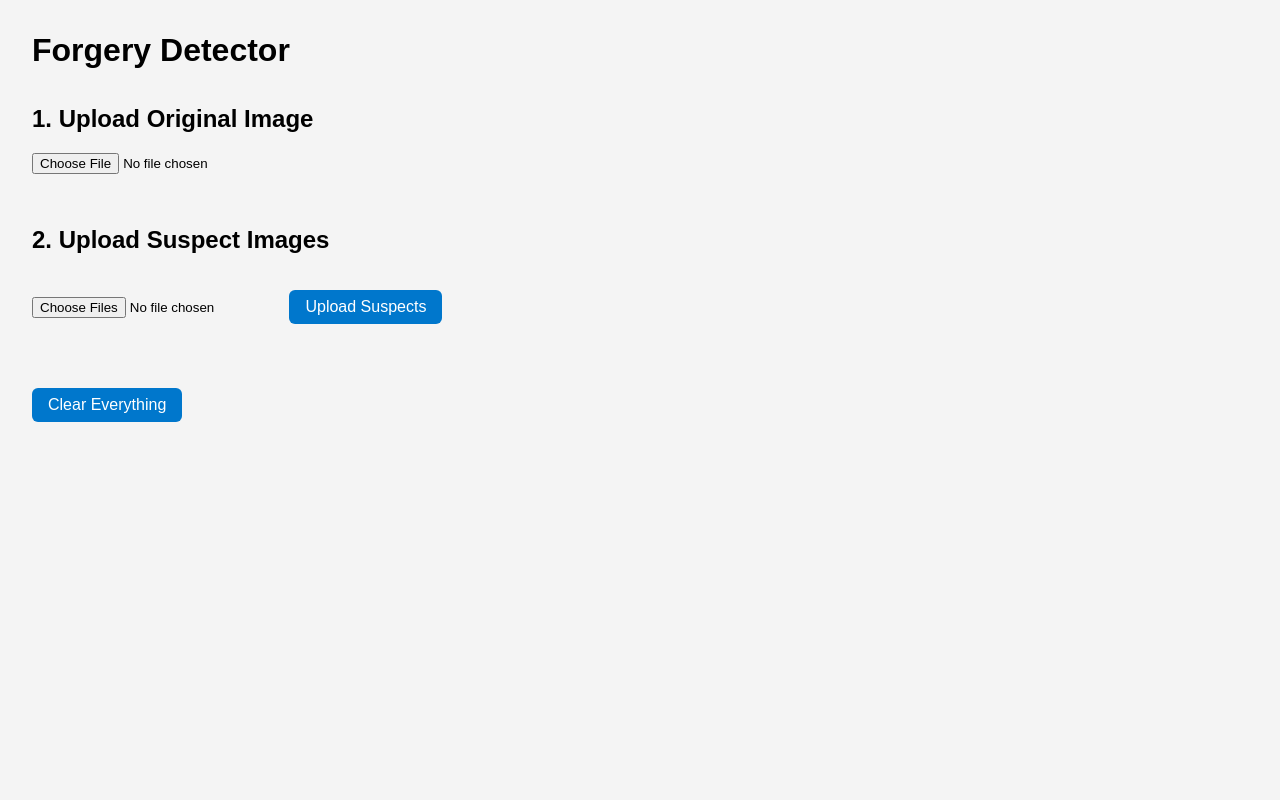
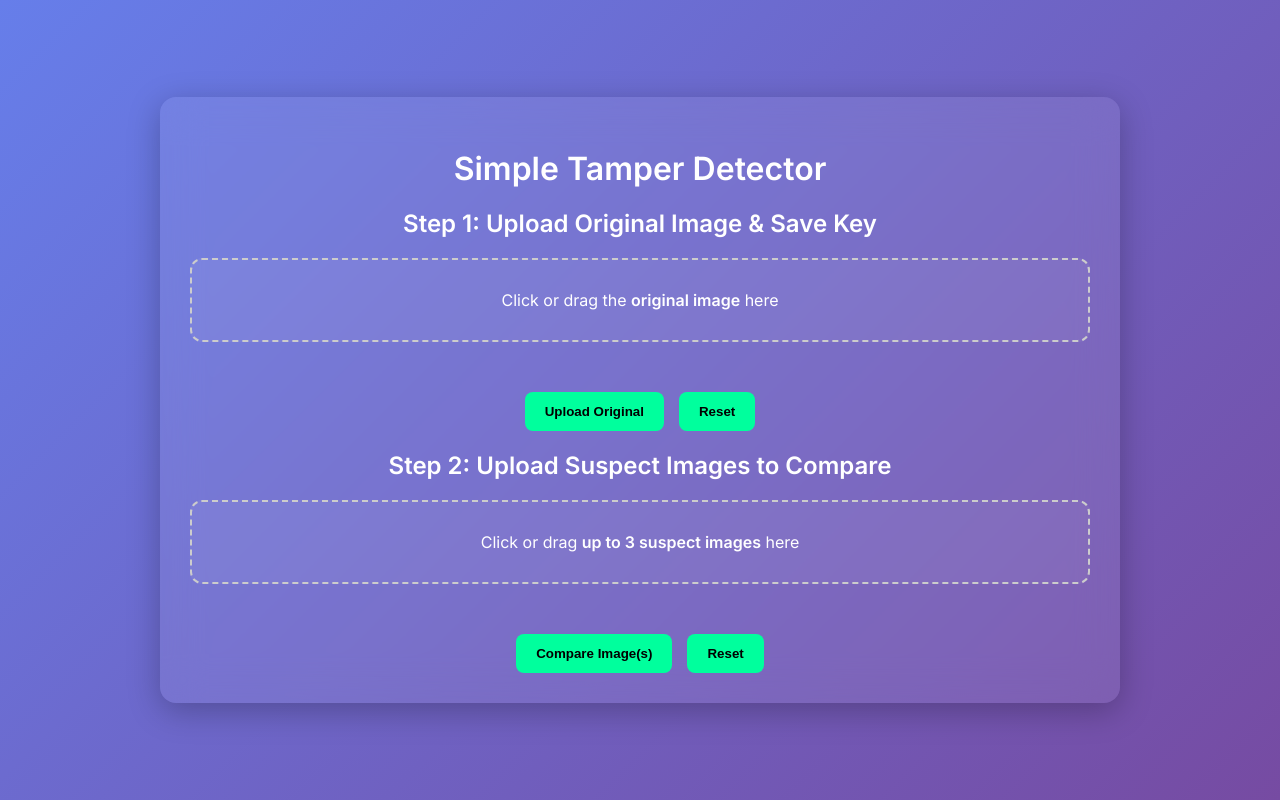
Before and after one commit to sbdy1/Photo-Tampering-Detection, a Flask app: page / in a window 1280 px wide. Run offline with Flask 3, Linux system fonts and the light colour scheme.

Commit message:
Update index.html

```diff
--- a/templates/index.html
+++ b/templates/index.html
@@ -1,139 +1,258 @@
 <!DOCTYPE html>
 <html lang="en">
 <head>
-    <meta charset="UTF-8">
-    <title>Forgery Detector</title>
+  <meta charset="UTF-8" />
+  <title>Simple Tamper Detector</title>
+  <link href="https://fonts.googleapis.com/css2?family=Inter:wght@400;600&display=swap" rel="stylesheet">
   <style>
     body {
-            font-family: sans-serif;
-            margin: 2em;
-            background-color: #f4f4f4;
+      margin: 0;
+      font-family: 'Inter', sans-serif;
+      background: linear-gradient(135deg, #667eea, #764ba2);
+      min-height: 100vh;
+      display: flex;
+      align-items: center;
+      justify-content: center;
+      color: white;
     }
-        h2 {
-            margin-top: 1.5em;
+
+    .container {
+      background: rgba(255, 255, 255, 0.08);
+      backdrop-filter: blur(20px);
+      border-radius: 16px;
+      padding: 30px;
+      width: 90%;
+      max-width: 900px;
+      box-shadow: 0 8px 32px rgba(0, 0, 0, 0.25);
     }
-        .preview-container {
+
+    h1, h2 {
+      text-align: center;
+    }
+
+    form {
+      display: flex;
+      flex-direction: column;
+      gap: 15px;
+      margin-top: 15px;
+    }
+
+    .upload-zone {
+      border: 2px dashed #ccc;
+      padding: 30px;
+      border-radius: 12px;
+      background-color: rgba(255, 255, 255, 0.05);
+      text-align: center;
+      cursor: pointer;
+      transition: border-color 0.3s, background 0.3s;
+    }
+
+    .upload-zone:hover,
+    .upload-zone.dragover {
+      border-color: #00ff9d;
+      background-color: rgba(0, 255, 157, 0.1);
+    }
+
+    input[type="file"] {
+      display: none;
+    }
+
+    .preview {
       display: flex;
       flex-wrap: wrap;
-            gap: 1em;
-            margin-top: 1em;
+      gap: 15px;
+      margin-top: 10px;
+      justify-content: center;
     }
-        .preview-container img {
+
+    .preview img {
+      max-width: 300px;
       max-height: 300px;
-            border: 2px solid #ccc;
+      border-radius: 10px;
+      border: 2px solid #fff;
+      object-fit: contain;
+    }
+
+    button {
+      padding: 12px 20px;
+      background: #00ff9d;
+      border: none;
+      color: black;
+      font-weight: bold;
       border-radius: 8px;
-            background: white;
-            padding: 4px;
+      cursor: pointer;
+      transition: background 0.3s;
+      width: fit-content;
+      align-self: center;
+      margin-top: 5px;
     }
-        button {
-            margin-top: 1em;
-            padding: 0.5em 1em;
-            font-size: 1em;
-            border-radius: 6px;
-            border: none;
-            background-color: #0077cc;
-            color: white;
-            cursor: pointer;
+
+    button:hover {
+      background: #00c47c;
     }
-        button:hover {
-            background-color: #005fa3;
+
+    .buttons-row {
+      display: flex;
+      justify-content: center;
+      gap: 15px;
+      margin-top: 5px;
+      flex-wrap: wrap;
     }
-        .section {
-            margin-bottom: 2em;
+
+    .status {
+      text-align: center;
+      margin-top: 10px;
+    }
+
+    .result-images {
+      margin-top: 20px;
+      text-align: center;
+    }
+
+    .result-images img {
+      max-width: 100%;
+      border-radius: 8px;
+      margin-top: 10px;
+      border: 2px solid white;
+    }
+
+    .result-images .multiple-img {
+      max-width: 300px;
+      margin: 10px auto;
+      display: inline-block;
     }
   </style>
 </head>
 <body>
 
-    <h1>Forgery Detector</h1>
+<div class="container">
+  <h1>Simple Tamper Detector</h1>
 
-    <div class="section">
-        <h2>1. Upload Original Image</h2>
-        <input type="file" id="originalInput" accept="image/*">
-        <div id="originalPreview" class="preview-container"></div>
+  <h2>Step 1: Upload Original Image & Save Key</h2>
+  <form method="POST" enctype="multipart/form-data" action="/upload_original" id="original-form">
+    <label class="upload-zone" id="original-zone">
+      Click or drag the <strong>original image</strong> here
+      <input type="file" name="original" id="original-input" accept="image/*" required>
+    </label>
+    <div class="preview" id="original-preview"></div>
+    <div class="buttons-row">
+      <button type="submit">Upload Original</button>
+      <button type="button" id="original-reset">Reset</button>
     </div>
+  </form>
 
-    <div class="section">
-        <h2>2. Upload Suspect Images</h2>
-        <input type="file" id="suspectsInput" multiple accept="image/*">
-        <button onclick="uploadSuspects()">Upload Suspects</button>
-        <div id="suspectStatus"></div>
-        <div id="processedPreview" class="preview-container"></div>
+  {% if original_img %}
+  <div class="result-images">
+    <h3>Original Image:</h3>
+    <img src="{{ url_for('static', filename='uploads/' + original_img) }}" alt="Original Image" />
   </div>
+  {% endif %}
 
-    <div class="section">
-        <button onclick="clearAll()">Clear Everything</button>
+  <h2>Step 2: Upload Suspect Images to Compare</h2>
+  <form method="POST" enctype="multipart/form-data" action="/upload_suspects" id="suspect-form">
+    <label class="upload-zone" id="suspect-zone">
+      Click or drag <strong>up to 3 suspect images</strong> here
+      <input type="file" name="suspects" id="suspect-input" multiple accept="image/*" required>
+    </label>
+    <div class="preview" id="suspect-preview"></div>
+    <div class="buttons-row">
+      <button type="submit">Compare Image(s)</button>
+      <button type="button" id="suspect-reset">Reset</button>
+    </div>
+  </form>
+
+  {% if processed_imgs %}
+  <div class="result-images">
+    <h3>Processed Images with Tampering Highlighted:</h3>
+    {% for img in processed_imgs %}
+    <img src="{{ url_for('static', filename='uploads/' + img) }}" alt="Processed Image" class="multiple-img" />
+    {% endfor %}
+  </div>
+  {% endif %}
+
+  {% with messages = get_flashed_messages() %}
+  {% if messages %}
+  <div class="status">
+    {% for message in messages %}
+    <p>{{ message }}</p>
+    {% endfor %}
+  </div>
+  {% endif %}
+  {% endwith %}
 </div>
 
 <script>
-        const originalInput = document.getElementById('originalInput');
-        const suspectsInput = document.getElementById('suspectsInput');
-        const originalPreview = document.getElementById('originalPreview');
-        const processedPreview = document.getElementById('processedPreview');
-        const suspectStatus = document.getElementById('suspectStatus');
+  function setupPreview(inputId, previewId, maxFiles = 1) {
+    const input = document.getElementById(inputId);
+    const preview = document.getElementById(previewId);
 
-        originalInput.addEventListener('change', async () => {
-            const file = originalInput.files[0];
-            if (!file) return;
+    input.addEventListener('change', () => {
+      preview.innerHTML = '';
+      const files = input.files;
 
-            const formData = new FormData();
-            formData.append("original", file);
-
-            originalPreview.innerHTML = "Uploading...";
-            const res = await fetch("/upload_original", {
-                method: "POST",
-                body: formData,
-            });
-            const data = await res.json();
-
-            if (data.filename) {
-                originalPreview.innerHTML = `<img src="/static/uploads/${data.filename}" alt="Original">`;
-            } else {
-                originalPreview.innerHTML = `<p style="color:red;">${data.error || "Upload failed."}</p>`;
+      const count = Math.min(files.length, maxFiles);
+      for (let i = 0; i < count; i++) {
+        const reader = new FileReader();
+        reader.onload = function (e) {
+          const img = document.createElement('img');
+          img.src = e.target.result;
+          preview.appendChild(img);
+        };
+        reader.readAsDataURL(files[i]);
       }
     });
-
-        async function uploadSuspects() {
-            const files = suspectsInput.files;
-            if (!files.length) {
-                suspectStatus.innerText = "Please select at least one suspect image.";
-                return;
   }
 
-            const formData = new FormData();
-            for (const file of files) {
-                formData.append("suspects", file);
+  function setupDragDrop(zoneId, inputId) {
+    const zone = document.getElementById(zoneId);
+    const input = document.getElementById(inputId);
+
+    zone.addEventListener('dragover', e => {
+      e.preventDefault();
+      zone.classList.add('dragover');
+    });
+
+    zone.addEventListener('dragleave', () => {
+      zone.classList.remove('dragover');
+    });
+
+    zone.addEventListener('drop', e => {
+      e.preventDefault();
+      zone.classList.remove('dragover');
+
+      const files = e.dataTransfer.files;
+      const dt = new DataTransfer();
+
+      const max = inputId === 'suspect-input' ? 3 : 1;
+      const validCount = Math.min(files.length, max);
+
+      for (let i = 0; i < validCount; i++) {
+        dt.items.add(files[i]);
       }
 
-            suspectStatus.innerText = "Processing...";
-            processedPreview.innerHTML = "";
+      input.files = dt.files;
+      input.dispatchEvent(new Event('change'));
+    });
+  }
 
-            const res = await fetch("/upload_suspects", {
-                method: "POST",
-                body: formData,
+  setupPreview('original-input', 'original-preview', 1);
+  setupPreview('suspect-input', 'suspect-preview', 3);
+  setupDragDrop('original-zone', 'original-input');
+  setupDragDrop('suspect-zone', 'suspect-input');
+
+  document.getElementById('original-reset').addEventListener('click', () => {
+    const input = document.getElementById('original-input');
+    const preview = document.getElementById('original-preview');
+    input.value = '';
+    preview.innerHTML = '';
   });
 
-            const data = await res.json();
-            if (data.processed && data.processed.length > 0) {
-                suspectStatus.innerText = "Forgery analysis complete!";
-                data.processed.forEach(filename => {
-                    const img = document.createElement("img");
-                    img.src = `/static/uploads/${filename}`;
-                    processedPreview.appendChild(img);
+  document.getElementById('suspect-reset').addEventListener('click', () => {
+    const input = document.getElementById('suspect-input');
+    const preview = document.getElementById('suspect-preview');
+    input.value = '';
+    preview.innerHTML = '';
   });
-            } else {
-                suspectStatus.innerHTML = `<p style="color:red;">${data.error || "No forgeries detected or upload failed."}</p>`;
-            }
-        }
-
-        async function clearAll() {
-            await fetch("/clear", { method: "POST" });
-            originalInput.value = "";
-            suspectsInput.value = "";
-            originalPreview.innerHTML = "";
-            processedPreview.innerHTML = "";
-            suspectStatus.innerText = "";
-        }
 </script>
 
 </body>
```
Lines whose indentation alone changed are shown as unchanged.
